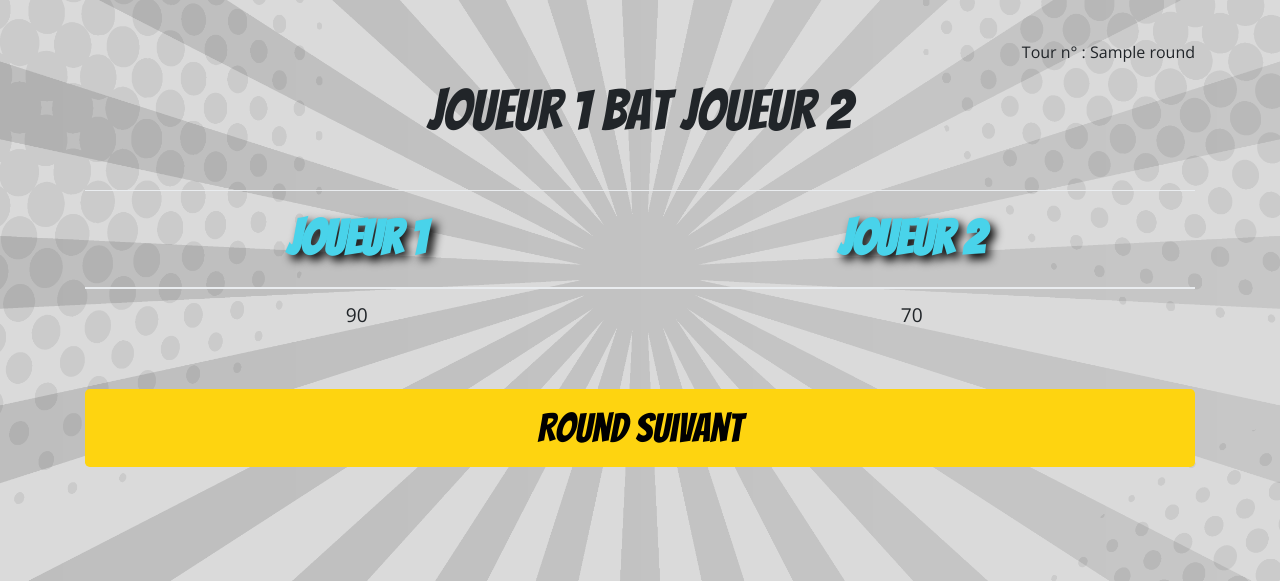
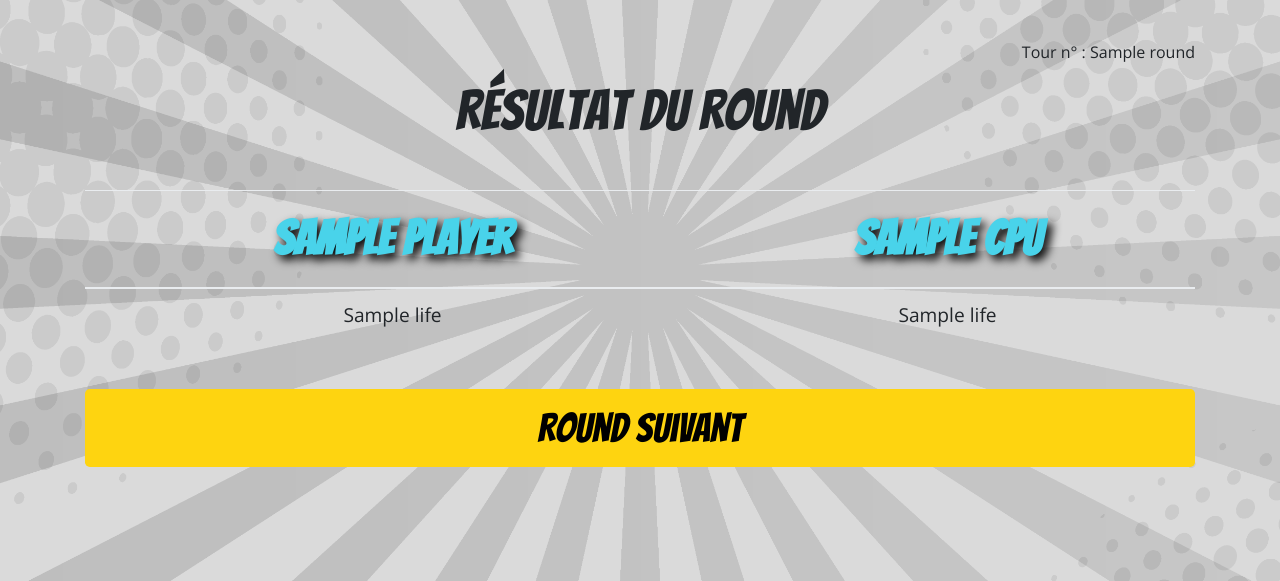
Before and after one commit to JuAlexandre/SuperHeroesFighters, a PHP site: template src/View/Super/round_result.html.twig in a window 1280 px wide. Shown: the top 581 px of the page. Run offline with PHP 8.4, Linux system fonts and the light colour scheme; the template is opened without the code that fills it: most values are stand-ins (such as "Sample title", 1, 10 or a date in 2020); a stand-in replaces the project's code that opens the database connection; some libraries are stand-ins or nearby versions.

Commit message:
liaison vers...

```diff
--- a/src/View/Super/round_result.html.twig
+++ b/src/View/Super/round_result.html.twig
@@ -11,7 +11,7 @@
         </div>
         <div class="row">
             <div class="col-12">
-                <h1 class="text-center mb-5">Joueur 1 bat joueur 2</h1>
+                <h1 class="text-center mb-5">Résultat du round</h1>
             </div>
         </div>
 
@@ -19,18 +19,18 @@
         <table class="table mb-5">
             <thead>
             <tr>
-                <th>Joueur 1</th>
-                <th>Joueur 2</th>
+                <th>{{ player.name }}</th>
+                <th>{{ cpu.name }}</th>
             </tr>
             </thead>
             <tbody>
             <tr>
-                <td scope="row">90</td>
-                <td>70</td>
+                <td scope="row">{{ player.life }}</td>
+                <td>{{ cpu.life }}</td>
             </tr>
             </tbody>
         </table>
-            <button type="submit"
+            <button onclick="document.location.href='/choosehero'"
                     class="btn btn-default btn-lg btn-block">Round suivant
             </button>
         </div>
```
Also changed, not shown: src/Controller/SuperController.php (+12 -1 lines).
